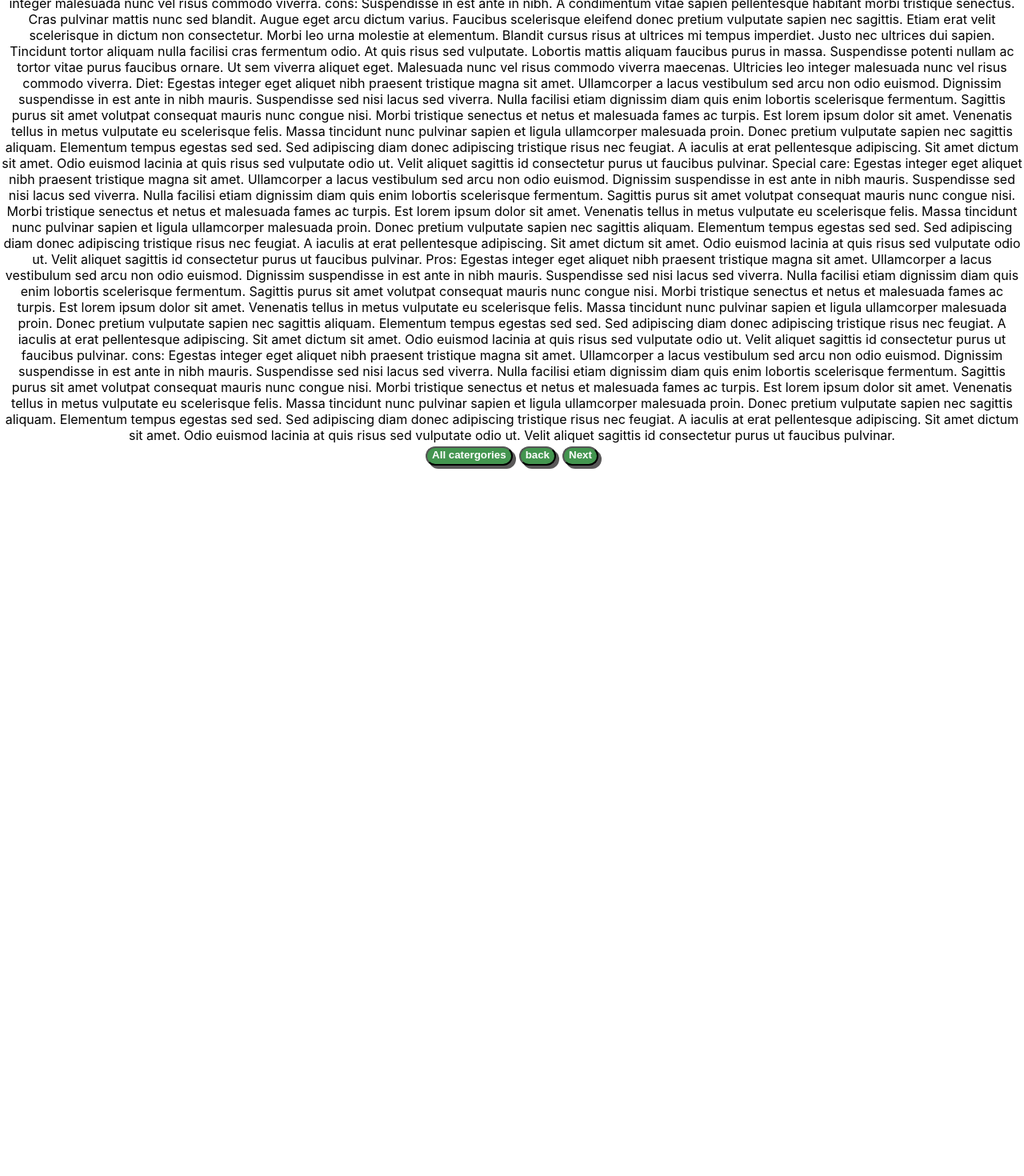
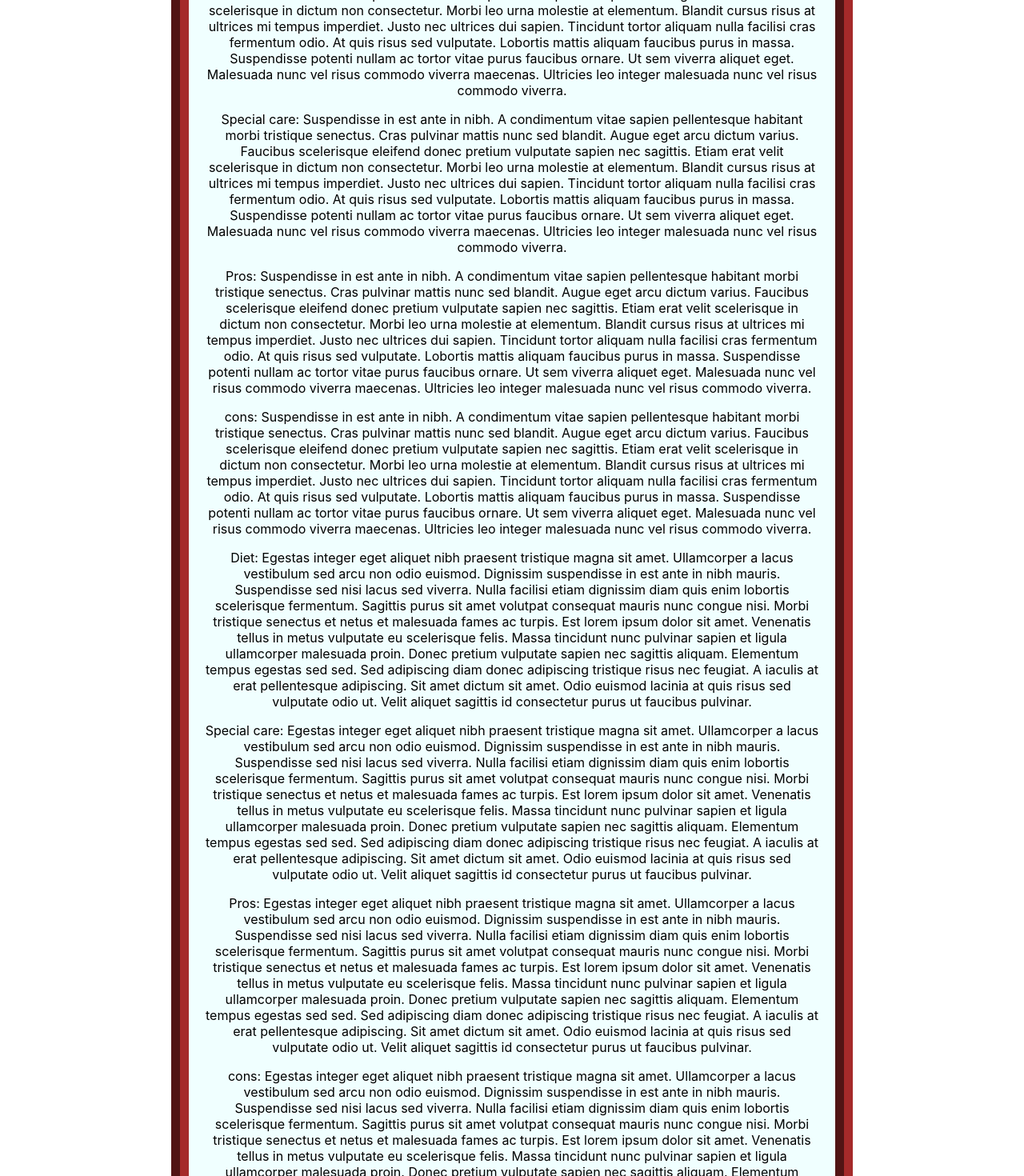
Before and after one commit to traynhamdavid426/Cat-adopt, a React (Create React App) app: page /geriatric in a window 1280 px wide. Shown: the part 380-1850 px from the top of the page at 80% size. Before the commit the page ends 966 px from the top, so only its background shows below. Built offline with nearby package versions, Linux system fonts and the light colour scheme; the HTML template or start-up script is replaced by a standard one.

Commit message:
Testing new styles

```diff
--- /dev/null
+++ b/src/Styles/Ages.css
@@ -0,0 +1,25 @@
+.containers {
+    display: flex;
+    justify-content: center;
+    align-items: center;
+    height: 100vh;
+  }
+
+  .contents {
+    max-width: 800px;
+    padding: 20px;
+    margin: 0 auto;
+  }
+
+  p {
+    margin-bottom: 20px;
+    line-height: 1.5;
+  }
+
+  .buttons {
+    padding: 10px 20px;
+
+    border: none;
+    border-radius: 4px;
+    cursor: pointer;
+  }
--- /dev/null
+++ b/src/Styles/Catgenders.css
@@ -0,0 +1,29 @@
+.containerer {
+    border-width: 12px;
+    border-style: solid;
+    border-radius: 40px;
+    border-color: blue;
+    background-color: aqua;
+    margin-top: 180px;
+    max-width: 500px;
+    margin-left: auto;
+    margin-right: auto;
+    max-height: 300px;
+    padding-top: 5px;
+    display: flex;
+    justify-content: center;
+    align-items: center;
+    height: 100vh;
+  }
+
+  .content {
+    display: flex;
+    flex-direction: row;
+    align-items: center;
+  }
+
+  button {
+    margin: 15px;
+  padding: 10px 20px;
+  font-size: 16px;
+  }
--- a/src/Styles/Facts.css
+++ b/src/Styles/Facts.css
@@ -1,2 +1,30 @@
-.facts{margin-left: auto;
-margin-right: auto;}
+.container {
+    text-align: center;
+  }
+
+  .header {
+    margin-bottom: 20px;
+  }
+
+  .generate-button {
+    font-size: 1.2rem;
+    padding: 10px 20px;
+  }
+
+  .fact-text {
+    font-size: 1.5rem;
+    background-color: red;
+    padding: 10px;
+    margin-bottom: 20px;
+  }
+
+  .button-container {
+    display: flex;
+    justify-content: center;
+  }
+
+  .category-button {
+    font-size: 1.2rem;
+    margin: 0 5px;
+    padding: 10px 20px;
+  }
--- /dev/null
+++ b/src/Styles/Home.css
@@ -0,0 +1,32 @@
+.container {
+    border-color: brown;
+    border-radius: 40px;
+    border-width: 22px ;
+    border-style: groove;
+    margin-top: 145px;
+    background-color: azure;
+    max-width: 800px;
+    margin-left: auto;
+    margin-right: auto;
+    padding: 20px;
+  }
+
+  .title {
+    margin-top: 100px;
+    font-size: 28px;
+    text-align: center;
+  }
+
+  .subtitle {
+    margin-bottom: 50px;
+    margin-top: 65px;
+    font-size: 20px;
+    text-align: center;
+  }
+
+  .button {
+    margin-bottom: 40px;
+    padding: 10px 20px;
+    display: block;
+    font-size: 18px;
+  }
--- /dev/null
+++ b/src/Styles/Learn.css
@@ -0,0 +1,32 @@
+.containers { background-color: blue;
+    border-radius: 15px;
+    border-style: groove;
+    border-width: 18px;
+    max-width: 80%;
+    margin-left: auto;
+    margin-right: auto;
+    padding: 0 20px;
+    margin-top: 116px;
+  }
+
+  .button-containers {
+    margin-bottom: 30px;
+    display: flex;
+    flex-wrap: wrap;
+    justify-content: center;
+    margin-top: 20px;
+  }
+
+  .buttoncen {margin-left: auto;
+margin-right: auto;
+margin-bottom: 30px;}
+
+  .button-containers button {
+    margin: 15px;
+  }
+
+  @media screen and (min-width: 768px) {
+    .container {
+      max-width: 768px;
+    }
+  }
--- a/src/SubComponents/Age/Geriatric.js
+++ b/src/SubComponents/Age/Geriatric.js
@@ -3,20 +3,135 @@ import { useNavigate } from "react-router-dom";
 
 const Geriatric =() => {
     let navigate = useNavigate()
-    return(<div>
-    Temperament:  Diet: Suspendisse in est ante in nibh. A condimentum vitae sapien pellentesque habitant morbi tristique senectus. Cras pulvinar mattis nunc sed blandit. Augue eget arcu dictum varius. Faucibus scelerisque eleifend donec pretium vulputate sapien nec sagittis. Etiam erat velit scelerisque in dictum non consectetur. Morbi leo urna molestie at elementum. Blandit cursus risus at ultrices mi tempus imperdiet. Justo nec ultrices dui sapien. Tincidunt tortor aliquam nulla facilisi cras fermentum odio. At quis risus sed vulputate. Lobortis mattis aliquam faucibus purus in massa. Suspendisse potenti nullam ac tortor vitae purus faucibus ornare. Ut sem viverra aliquet eget. Malesuada nunc vel risus commodo viverra maecenas. Ultricies leo integer malesuada nunc vel risus commodo viverra.
-    Special care: Suspendisse in est ante in nibh. A condimentum vitae sapien pellentesque habitant morbi tristique senectus. Cras pulvinar mattis nunc sed blandit. Augue eget arcu dictum varius. Faucibus scelerisque eleifend donec pretium vulputate sapien nec sagittis. Etiam erat velit scelerisque in dictum non consectetur. Morbi leo urna molestie at elementum. Blandit cursus risus at ultrices mi tempus imperdiet. Justo nec ultrices dui sapien. Tincidunt tortor aliquam nulla facilisi cras fermentum odio. At quis risus sed vulputate. Lobortis mattis aliquam faucibus purus in massa. Suspendisse potenti nullam ac tortor vitae purus faucibus ornare. Ut sem viverra aliquet eget. Malesuada nunc vel risus commodo viverra maecenas. Ultricies leo integer malesuada nunc vel risus commodo viverra.
-    Pros: Suspendisse in est ante in nibh. A condimentum vitae sapien pellentesque habitant morbi tristique senectus. Cras pulvinar mattis nunc sed blandit. Augue eget arcu dictum varius. Faucibus scelerisque eleifend donec pretium vulputate sapien nec sagittis. Etiam erat velit scelerisque in dictum non consectetur. Morbi leo urna molestie at elementum. Blandit cursus risus at ultrices mi tempus imperdiet. Justo nec ultrices dui sapien. Tincidunt tortor aliquam nulla facilisi cras fermentum odio. At quis risus sed vulputate. Lobortis mattis aliquam faucibus purus in massa. Suspendisse potenti nullam ac tortor vitae purus faucibus ornare. Ut sem viverra aliquet eget. Malesuada nunc vel risus commodo viverra maecenas. Ultricies leo integer malesuada nunc vel risus commodo viverra.
-    cons: Suspendisse in est ante in nibh. A condimentum vitae sapien pellentesque habitant morbi tristique senectus. Cras pulvinar mattis nunc sed blandit. Augue eget arcu dictum varius. Faucibus scelerisque eleifend donec pretium vulputate sapien nec sagittis. Etiam erat velit scelerisque in dictum non consectetur. Morbi leo urna molestie at elementum. Blandit cursus risus at ultrices mi tempus imperdiet. Justo nec ultrices dui sapien. Tincidunt tortor aliquam nulla facilisi cras fermentum odio. At quis risus sed vulputate. Lobortis mattis aliquam faucibus purus in massa. Suspendisse potenti nullam ac tortor vitae purus faucibus ornare. Ut sem viverra aliquet eget. Malesuada nunc vel risus commodo viverra maecenas. Ultricies leo integer malesuada nunc vel risus commodo viverra.
-    Diet:  Egestas integer eget aliquet nibh praesent tristique magna sit amet. Ullamcorper a lacus vestibulum sed arcu non odio euismod. Dignissim suspendisse in est ante in nibh mauris. Suspendisse sed nisi lacus sed viverra. Nulla facilisi etiam dignissim diam quis enim lobortis scelerisque fermentum. Sagittis purus sit amet volutpat consequat mauris nunc congue nisi. Morbi tristique senectus et netus et malesuada fames ac turpis. Est lorem ipsum dolor sit amet. Venenatis tellus in metus vulputate eu scelerisque felis. Massa tincidunt nunc pulvinar sapien et ligula ullamcorper malesuada proin. Donec pretium vulputate sapien nec sagittis aliquam. Elementum tempus egestas sed sed. Sed adipiscing diam donec adipiscing tristique risus nec feugiat. A iaculis at erat pellentesque adipiscing. Sit amet dictum sit amet. Odio euismod lacinia at quis risus sed vulputate odio ut. Velit aliquet sagittis id consectetur purus ut faucibus pulvinar.
-    Special care:  Egestas integer eget aliquet nibh praesent tristique magna sit amet. Ullamcorper a lacus vestibulum sed arcu non odio euismod. Dignissim suspendisse in est ante in nibh mauris. Suspendisse sed nisi lacus sed viverra. Nulla facilisi etiam dignissim diam quis enim lobortis scelerisque fermentum. Sagittis purus sit amet volutpat consequat mauris nunc congue nisi. Morbi tristique senectus et netus et malesuada fames ac turpis. Est lorem ipsum dolor sit amet. Venenatis tellus in metus vulputate eu scelerisque felis. Massa tincidunt nunc pulvinar sapien et ligula ullamcorper malesuada proin. Donec pretium vulputate sapien nec sagittis aliquam. Elementum tempus egestas sed sed. Sed adipiscing diam donec adipiscing tristique risus nec feugiat. A iaculis at erat pellentesque adipiscing. Sit amet dictum sit amet. Odio euismod lacinia at quis risus sed vulputate odio ut. Velit aliquet sagittis id consectetur purus ut faucibus pulvinar.
-    Pros: Egestas integer eget aliquet nibh praesent tristique magna sit amet. Ullamcorper a lacus vestibulum sed arcu non odio euismod. Dignissim suspendisse in est ante in nibh mauris. Suspendisse sed nisi lacus sed viverra. Nulla facilisi etiam dignissim diam quis enim lobortis scelerisque fermentum. Sagittis purus sit amet volutpat consequat mauris nunc congue nisi. Morbi tristique senectus et netus et malesuada fames ac turpis. Est lorem ipsum dolor sit amet. Venenatis tellus in metus vulputate eu scelerisque felis. Massa tincidunt nunc pulvinar sapien et ligula ullamcorper malesuada proin. Donec pretium vulputate sapien nec sagittis aliquam. Elementum tempus egestas sed sed. Sed adipiscing diam donec adipiscing tristique risus nec feugiat. A iaculis at erat pellentesque adipiscing. Sit amet dictum sit amet. Odio euismod lacinia at quis risus sed vulputate odio ut. Velit aliquet sagittis id consectetur purus ut faucibus pulvinar.
-    cons: Egestas integer eget aliquet nibh praesent tristique magna sit amet. Ullamcorper a lacus vestibulum sed arcu non odio euismod. Dignissim suspendisse in est ante in nibh mauris. Suspendisse sed nisi lacus sed viverra. Nulla facilisi etiam dignissim diam quis enim lobortis scelerisque fermentum. Sagittis purus sit amet volutpat consequat mauris nunc congue nisi. Morbi tristique senectus et netus et malesuada fames ac turpis. Est lorem ipsum dolor sit amet. Venenatis tellus in metus vulputate eu scelerisque felis. Massa tincidunt nunc pulvinar sapien et ligula ullamcorper malesuada proin. Donec pretium vulputate sapien nec sagittis aliquam. Elementum tempus egestas sed sed. Sed adipiscing diam donec adipiscing tristique risus nec feugiat. A iaculis at erat pellentesque adipiscing. Sit amet dictum sit amet. Odio euismod lacinia at quis risus sed vulputate odio ut. Velit aliquet sagittis id consectetur purus ut faucibus pulvinar.
-
+    return(
+    <div className="container">
+      <div className="contents">
+      <h1 className="tc">Geriatric</h1>
+        <p>
+          Temperament: Diet: Suspendisse in est ante in nibh. A condimentum
+          vitae sapien pellentesque habitant morbi tristique senectus. Cras
+          pulvinar mattis nunc sed blandit. Augue eget arcu dictum varius.
+          Faucibus scelerisque eleifend donec pretium vulputate sapien nec
+          sagittis. Etiam erat velit scelerisque in dictum non consectetur.
+          Morbi leo urna molestie at elementum. Blandit cursus risus at ultrices
+          mi tempus imperdiet. Justo nec ultrices dui sapien. Tincidunt tortor
+          aliquam nulla facilisi cras fermentum odio. At quis risus sed
+          vulputate. Lobortis mattis aliquam faucibus purus in massa.
+          Suspendisse potenti nullam ac tortor vitae purus faucibus ornare. Ut
+          sem viverra aliquet eget. Malesuada nunc vel risus commodo viverra
+          maecenas. Ultricies leo integer malesuada nunc vel risus commodo
+          viverra.
+        </p>
+        <p>
+          Special care: Suspendisse in est ante in nibh. A condimentum vitae
+          sapien pellentesque habitant morbi tristique senectus. Cras pulvinar
+          mattis nunc sed blandit. Augue eget arcu dictum varius. Faucibus
+          scelerisque eleifend donec pretium vulputate sapien nec sagittis.
+          Etiam erat velit scelerisque in dictum non consectetur. Morbi leo urna
+          molestie at elementum. Blandit cursus risus at ultrices mi tempus
+          imperdiet. Justo nec ultrices dui sapien. Tincidunt tortor aliquam
+          nulla facilisi cras fermentum odio. At quis risus sed vulputate.
+          Lobortis mattis aliquam faucibus purus in massa. Suspendisse potenti
+          nullam ac tortor vitae purus faucibus ornare. Ut sem viverra aliquet
+          eget. Malesuada nunc vel risus commodo viverra maecenas. Ultricies leo
+          integer malesuada nunc vel risus commodo viverra.
+        </p>
+        <p>
+          Pros: Suspendisse in est ante in nibh. A condimentum vitae sapien
+          pellentesque habitant morbi tristique senectus. Cras pulvinar mattis
+          nunc sed blandit. Augue eget arcu dictum varius. Faucibus scelerisque
+          eleifend donec pretium vulputate sapien nec sagittis. Etiam erat velit
+          scelerisque in dictum non consectetur. Morbi leo urna molestie at
+          elementum. Blandit cursus risus at ultrices mi tempus imperdiet. Justo
+          nec ultrices dui sapien. Tincidunt tortor aliquam nulla facilisi cras
+          fermentum odio. At quis risus sed vulputate. Lobortis mattis aliquam
+          faucibus purus in massa. Suspendisse potenti nullam ac tortor vitae
+          purus faucibus ornare. Ut sem viverra aliquet eget. Malesuada nunc
+          vel risus commodo viverra maecenas. Ultricies leo integer malesuada
+          nunc vel risus commodo viverra.
+        </p>
+        <p>
+          cons: Suspendisse in est ante in nibh. A condimentum vitae sapien
+          pellentesque habitant morbi tristique senectus. Cras pulvinar mattis
+          nunc sed blandit. Augue eget arcu dictum varius. Faucibus scelerisque
+          eleifend donec pretium vulputate sapien nec sagittis. Etiam erat velit
+          scelerisque in dictum non consectetur. Morbi leo urna molestie at
+          elementum. Blandit cursus risus at ultrices mi tempus imperdiet. Justo
+          nec ultrices dui sapien. Tincidunt tortor aliquam nulla facilisi cras
+          fermentum odio. At quis risus sed vulputate. Lobortis mattis aliquam
+          faucibus purus in massa. Suspendisse potenti nullam ac tortor vitae
+          purus faucibus ornare. Ut sem viverra aliquet eget. Malesuada nunc
+          vel risus commodo viverra maecenas. Ultricies leo integer malesuada
+          nunc vel risus commodo viverra.
+        </p>
+        <p>
+          Diet: Egestas integer eget aliquet nibh praesent tristique magna sit
+          amet. Ullamcorper a lacus vestibulum sed arcu non odio euismod.
+          Dignissim suspendisse in est ante in nibh mauris. Suspendisse sed nisi
+          lacus sed viverra. Nulla facilisi etiam dignissim diam quis enim
+          lobortis scelerisque fermentum. Sagittis purus sit amet volutpat
+          consequat mauris nunc congue nisi. Morbi tristique senectus et netus
+          et malesuada fames ac turpis. Est lorem ipsum dolor sit amet.
+          Venenatis tellus in metus vulputate eu scelerisque felis. Massa
+          tincidunt nunc pulvinar sapien et ligula ullamcorper malesuada proin.
+          Donec pretium vulputate sapien nec sagittis aliquam. Elementum tempus
+          egestas sed sed. Sed adipiscing diam donec adipiscing tristique risus
+          nec feugiat. A iaculis at erat pellentesque adipiscing. Sit amet dictum
+          sit amet. Odio euismod lacinia at quis risus sed vulputate odio ut.
+          Velit aliquet sagittis id consectetur purus ut faucibus pulvinar.
+        </p>
+        <p>
+          Special care: Egestas integer eget aliquet nibh praesent tristique
+          magna sit amet. Ullamcorper a lacus vestibulum sed arcu non odio
+          euismod. Dignissim suspendisse in est ante in nibh mauris. Suspendisse
+          sed nisi lacus sed viverra. Nulla facilisi etiam dignissim diam quis
+          enim lobortis scelerisque fermentum. Sagittis purus sit amet volutpat
+          consequat mauris nunc congue nisi. Morbi tristique senectus et netus
+          et malesuada fames ac turpis. Est lorem ipsum dolor sit amet.
+          Venenatis tellus in metus vulputate eu scelerisque felis. Massa
+          tincidunt nunc pulvinar sapien et ligula ullamcorper malesuada proin.
+          Donec pretium vulputate sapien nec sagittis aliquam. Elementum tempus
+          egestas sed sed. Sed adipiscing diam donec adipiscing tristique risus
+          nec feugiat. A iaculis at erat pellentesque adipiscing. Sit amet dictum
+          sit amet. Odio euismod lacinia at quis risus sed vulputate odio ut.
+          Velit aliquet sagittis id consectetur purus ut faucibus pulvinar.
+        </p>
+        <p>
+          Pros: Egestas integer eget aliquet nibh praesent tristique magna sit
+          amet. Ullamcorper a lacus vestibulum sed arcu non odio euismod.
+          Dignissim suspendisse in est ante in nibh mauris. Suspendisse sed nisi
+          lacus sed viverra. Nulla facilisi etiam dignissim diam quis enim
+          lobortis scelerisque fermentum. Sagittis purus sit amet volutpat
+          consequat mauris nunc congue nisi. Morbi tristique senectus et netus
+          et malesuada fames ac turpis. Est lorem ipsum dolor sit amet.
+          Venenatis tellus in metus vulputate eu scelerisque felis. Massa
+          tincidunt nunc pulvinar sapien et ligula ullamcorper malesuada proin.
+          Donec pretium vulputate sapien nec sagittis aliquam. Elementum tempus
+          egestas sed sed. Sed adipiscing diam donec adipiscing tristique risus
+          nec feugiat. A iaculis at erat pellentesque adipiscing. Sit amet dictum
+          sit amet. Odio euismod lacinia at quis risus sed vulputate odio ut.
+          Velit aliquet sagittis id consectetur purus ut faucibus pulvinar.
+        </p>
+        <p>
+          cons: Egestas integer eget aliquet nibh praesent tristique magna sit
+          amet. Ullamcorper a lacus vestibulum sed arcu non odio euismod.
+          Dignissim suspendisse in est ante in nibh mauris. Suspendisse sed nisi
+          lacus sed viverra. Nulla facilisi etiam dignissim diam quis enim
+          lobortis scelerisque fermentum. Sagittis purus sit amet volutpat
+          consequat mauris nunc congue nisi. Morbi tristique senectus et netus
+          et malesuada fames ac turpis. Est lorem ipsum dolor sit amet.
+          Venenatis tellus in metus vulputate eu scelerisque felis. Massa
+          tincidunt nunc pulvinar sapien et ligula ullamcorper malesuada proin.
+          Donec pretium vulputate sapien nec sagittis aliquam. Elementum tempus
+          egestas sed sed. Sed adipiscing diam donec adipiscing tristique risus
+          nec feugiat. A iaculis at erat pellentesque adipiscing. Sit amet dictum
+          sit amet. Odio euismod lacinia at quis risus sed vulputate odio ut.
+          Velit aliquet sagittis id consectetur purus ut faucibus pulvinar.
+        </p>
     <div>
-<button onClick={()=>{navigate('/learncats')}}>All catergories</button>
-<button onClick={()=>{navigate('/senior')}}>back</button>
-<button onClick={()=>{navigate('/kitten')}}>Next</button>
+<button  onClick={()=>{navigate('/learncats')}}>All catergories</button>
+<button className="ml3" onClick={()=>{navigate('/senior')}}>back</button>
+<button className="ml3" onClick={()=>{navigate('/kitten')}}>Next</button></div>
 </div>
 </div>)}
 
--- a/src/components/Catagesdisplay.js
+++ b/src/components/Catagesdisplay.js
@@ -64,8 +64,8 @@ const Catsagedisplay = () => {
 
       <div className="buttons-box">
         <button className='f4 mb5 mt3' onClick={() => navigate('/learncats')}>All categories</button>
-        <button className='f4 ml2' onClick={() => navigate('/catfacts')}>Cat facts</button>
-        <button className='f4 ml2' onClick={() => navigate('/catgenders')}>Cat genders</button>
+        <button className='f4 ml3 ' onClick={() => navigate('/catfacts')}>Cat facts</button>
+        <button className='f4  ml3' onClick={() => navigate('/catgenders')}>Cat genders</button>
       </div>
     </div>
   );
```
Also changed, not shown: src/components/Catfacts.js (+18 -12 lines), src/components/Catgenders.js (+13 -22 lines), src/components/Home.js (+13 -9 lines), src/components/Learncats.js (+19 -16 lines).
